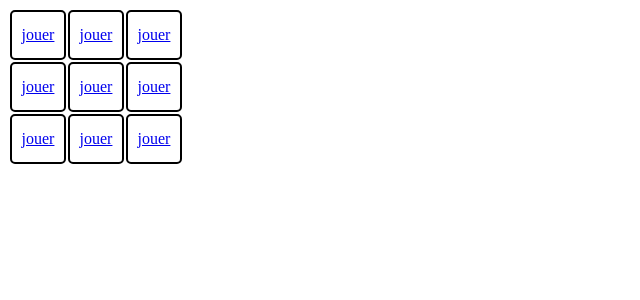
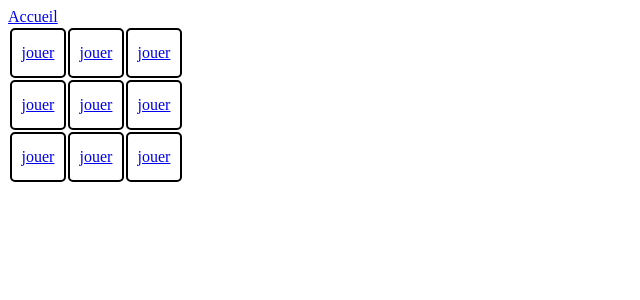
Before and after one commit to pcerello/SiteWeb_exoCours, a PHP site: page /morpion.php in a window 1280 px wide. Shown: the top 300 px of the page, without its empty margins (0-640 px from the left). Run offline with PHP 8.4, Linux system fonts and the light colour scheme.

Commit message:
ajout lien retour accueil

```diff
--- a/cookie.php
+++ b/cookie.php
@@ -1,3 +1,4 @@
+<a href="index.php">Accueil</a><br>
 <?php
 session_start();
 
--- a/cookie2.php
+++ b/cookie2.php
@@ -1,3 +1,4 @@
+<a href="index.php">Accueil</a>
 <?php
 // Crée un cookie "nom" qui a comme valeur "bob"
 setcookie('nom', 'bob');
--- a/identification.php
+++ b/identification.php
@@ -1,3 +1,4 @@
+<a href="index.php">Accueil</a>
 <?php
 
 $dsn = "mysql:dbname=etu_pcerello;host=info-titania";
--- a/morpion.php
+++ b/morpion.php
@@ -1,3 +1,4 @@
+<a href="index.php">Accueil</a>
 <?php
 
 ?>
--- a/number.php
+++ b/number.php
@@ -1,3 +1,4 @@
+<a href="index.php">Accueil</a>
 <?php
 class Series{
     public $serie;
--- a/series.php
+++ b/series.php
@@ -1,3 +1,4 @@
+<a href="index.php">Accueil</a>
 <?php
 class Series{
     public $title;
--- a/utilisateur.php
+++ b/utilisateur.php
@@ -1,3 +1,4 @@
+<a href="index.php">Accueil</a>
 <?php
 
 $dsn = "mysql:dbname=etu_pcerello;host=info-titania";
```
